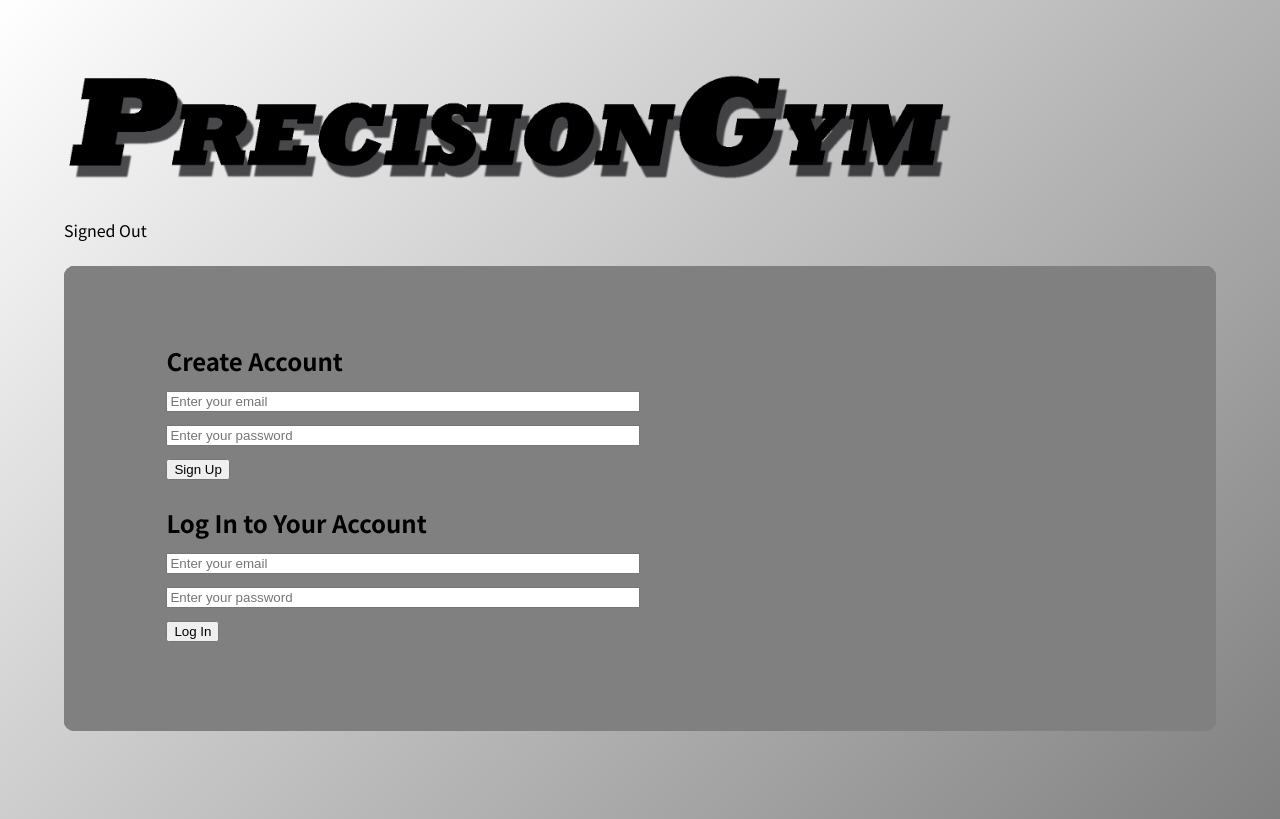
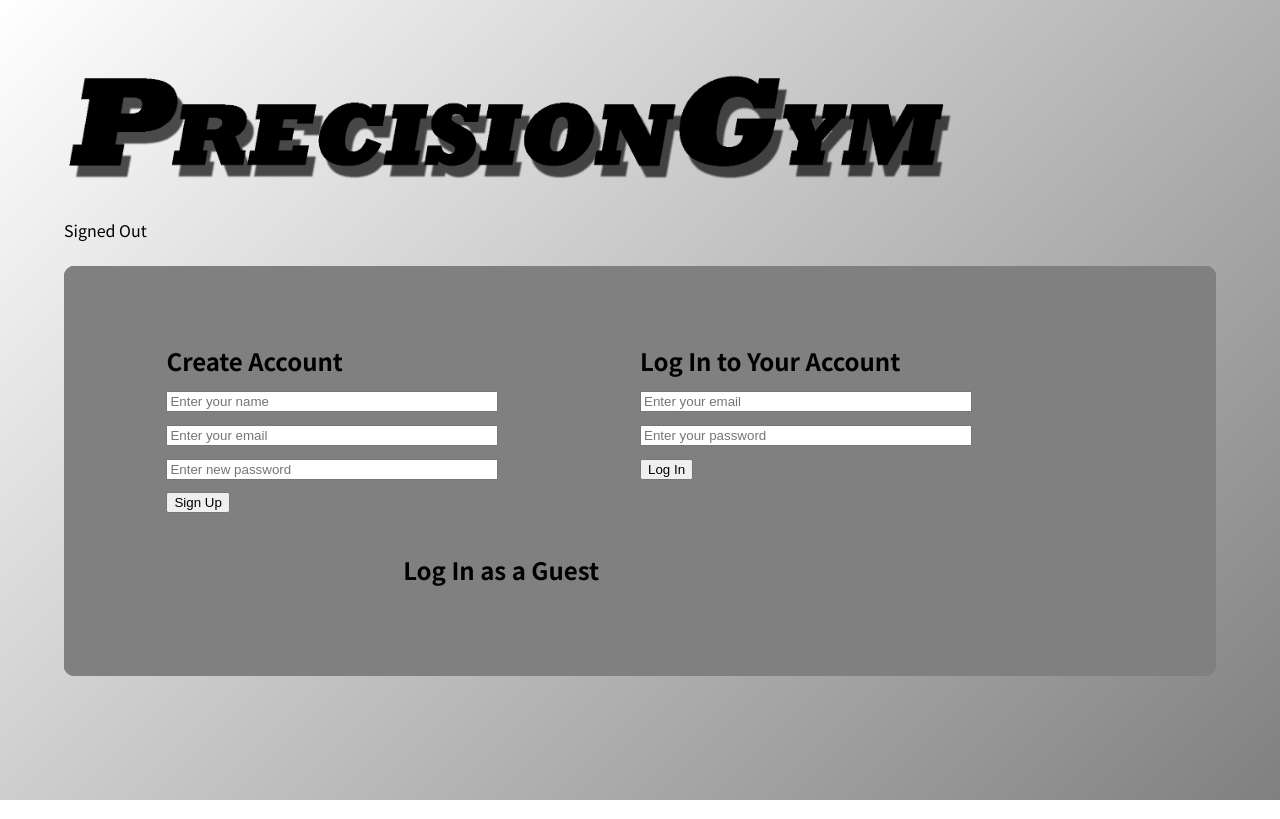
Before and after one commit to Zluf/precision-gym-app-react, a React (Create React App) app: page / in a window 1280 px wide. Built offline with nearby package versions, Linux system fonts and the light colour scheme; no server answers.

Commit message:
updated Authentication

```diff
--- a/src/App.js
+++ b/src/App.js
@@ -5,13 +5,10 @@ import AppContext from "./context/app-context";
 import Auth from "./components/auth/Auth";
 import AuthDetails from "./components/auth/AuthDetails";
 import UserDashboard from "./components/UI/UserDashboard";
-
-// !! To add dates
-// !! To add login
+import AddNewRoutine from "./components/UI/UserDashboard/AddNewRoutine";
 
 function App() {
   const context = React.useContext(AppContext);
-
 
   return (
     <div className="app">
@@ -21,6 +18,8 @@ function App() {
 
       {!context.authUser && <Auth />}
 
+      {context.authUser && context.routineList.length <= 0 && <AddNewRoutine />}
+
       {context.authUser && <UserDashboard />}
     </div>
   );
--- a/src/components/UI/UserDashboard/Routine.js
+++ b/src/components/UI/UserDashboard/Routine.js
@@ -71,17 +71,17 @@ export default function Routine(props) {
         <img src={slideChange} alt="slide-left arrow" />
       </button>
 
-      {/* <button
+      <button
         className="slide-btn slide-right"
-        style={{
-          visibility:
-            currentSlide === props.routine.logbook[displayedDate].length - 1 &&
-            "hidden",
-        }}
+        // style={{
+        //   visibility:
+        //     currentSlide === props.routine.logbook[displayedDate].length - 1 &&
+        //     "hidden",
+        // }}
         onClick={(event) => onSlideChange(event, "next")}
       >
         <img src={slideChange} alt="slide-right arrow" />
-      </button> */}
+      </button>
 
       <h2>{props.routineName}</h2>
 
--- a/src/components/auth/Auth.css
+++ b/src/components/auth/Auth.css
@@ -1,11 +1,22 @@
-.auth-container {
+.signin-login-container {
+  width: 50%;
   margin-bottom: 2vw;
 }
 
-.auth-container * {
+.signin-login-container * {
   margin-top: 1vw;
 }
 
-.auth-container input {
-  width: 50%;
+.signin-login-container input {
+  width: 70%;
 }
+
+.auth {
+  display: flex;
+  flex-wrap: wrap;
+  justify-content: center;
+}
+.guest-login:hover {
+  cursor: pointer;
+  color: rgb(32, 112, 0);
+}
--- a/src/components/auth/Auth.js
+++ b/src/components/auth/Auth.js
@@ -1,12 +1,15 @@
 import React from "react";
 import SignIn from "./SignIn";
 import SignUp from "./SignUp";
+import GuestSignIn from "./GuestSignIn";
+import "./Auth.css";
 
 export default function Auth() {
   return (
-    <section>
+    <section className="auth">
       <SignUp />
       <SignIn />
+      <GuestSignIn />
     </section>
   );
 }
--- a/src/components/auth/AuthDetails.js
+++ b/src/components/auth/AuthDetails.js
@@ -8,9 +8,11 @@ export default function AuthDetails() {
 
   useEffect(() => {
     const listen = onAuthStateChanged(auth, (user) => {
-      if (user) context.setUser(user.email.split("@")[0]);
-      else context.setUser(null);
-      // console.log("Auth user:", context.authUser);
+      if (user) {
+        context.setUser(
+          user.displayName ? user.displayName : user.email.split("@")[0]
+        );
+      } else context.setUser(null);
     });
 
     return () => {
--- /dev/null
+++ b/src/components/auth/GuestSignIn.js
@@ -0,0 +1,26 @@
+import React from "react";
+import { signInWithEmailAndPassword } from "firebase/auth";
+import { auth } from "../../firebase";
+import AppContext from "../../context/app-context";
+import "./Auth.css";
+
+export default function SignIn() {
+  const context = React.useContext(AppContext);
+
+  const signInAsGuest = (event) => {
+    event.preventDefault();
+    signInWithEmailAndPassword(auth, "guest@no-email.com", "no-password")
+      .then((userCredential) => {
+        context.setUser("guest");
+      })
+      .catch((error) => console.log(error));
+  };
+
+  return (
+    <div className="signin-login-container">
+      <h2 className="guest-login" onClick={signInAsGuest}>
+        Log In as a Guest
+      </h2>
+    </div>
+  );
+}
--- a/src/components/auth/SignIn.js
+++ b/src/components/auth/SignIn.js
@@ -7,35 +7,45 @@ import "./Auth.css";
 export default function SignIn() {
   const [email, setEmail] = useState("");
   const [password, setPassword] = useState("");
+  const [error, setError] = useState(false);
   const context = React.useContext(AppContext);
 
   const signIn = (event) => {
     event.preventDefault();
     signInWithEmailAndPassword(auth, email, password)
       .then((userCredential) => {
-        // console.log(userCredential.user.email);
-        context.setUser(userCredential.user.email.split("@")[0]);
+        context.setUser(
+          userCredential.user.displayName
+            ? userCredential.user.displayName
+            : "zluf"
+        );
       })
-      .catch((error) => console.log(error));
+      .catch((error) => {
+        setError(true);
+        console.log("💥", error);
+      });
   };
 
   return (
-    <div className="auth-container">
+    <div className="signin-login-container">
       <form onSubmit={signIn}>
         <h2>Log In to Your Account</h2>
         <input
           type="email"
           placeholder="Enter your email"
           value={email}
+          onFocus={() => setError(false)}
           onChange={(event) => setEmail(event.target.value)}
         ></input>
         <input
           type="password"
           placeholder="Enter your password"
           value={password}
+          onFocus={() => setError(false)}
           onChange={(event) => setPassword(event.target.value)}
         ></input>
         <button type="submit">Log In</button>
+        {error && <p>Invalid credentials. Could not log in...</p>}
       </form>
     </div>
   );
--- a/src/components/auth/SignUp.js
+++ b/src/components/auth/SignUp.js
@@ -1,5 +1,5 @@
 import React, { useState } from "react";
-import { createUserWithEmailAndPassword } from "firebase/auth";
+import { createUserWithEmailAndPassword, updateProfile } from "firebase/auth";
 import { auth } from "../../firebase";
 import "./Auth.css";
 import AppContext from "../../context/app-context";
@@ -7,19 +7,31 @@ import AppContext from "../../context/app-context";
 export default function SignUp() {
   const [email, setEmail] = useState("");
   const [password, setPassword] = useState("");
+  const [userName, setUserName] = useState("");
   const context = React.useContext(AppContext);
 
   const signUp = (event) => {
     event.preventDefault();
     createUserWithEmailAndPassword(auth, email, password)
-      .then((userCredential) => console.log(userCredential))
+      .then((userCredential) => {
+        updateProfile(auth.currentUser, {
+          displayName: userName,
+        });
+        context.setUser(userCredential.user.displayName);
+      })
       .catch((error) => console.log(error));
   };
 
   return (
-    <div className="auth-container">
+    <div className="signin-login-container">
       <form onSubmit={signUp}>
         <h2>Create Account</h2>
+        <input
+          type="name"
+          placeholder="Enter your name"
+          value={userName}
+          onChange={(event) => setUserName(event.target.value)}
+        ></input>
         <input
           type="email"
           placeholder="Enter your email"
@@ -28,7 +40,7 @@ export default function SignUp() {
         ></input>
         <input
           type="password"
-          placeholder="Enter your password"
+          placeholder="Enter new password"
           value={password}
           onChange={(event) => setPassword(event.target.value)}
         ></input>
```
